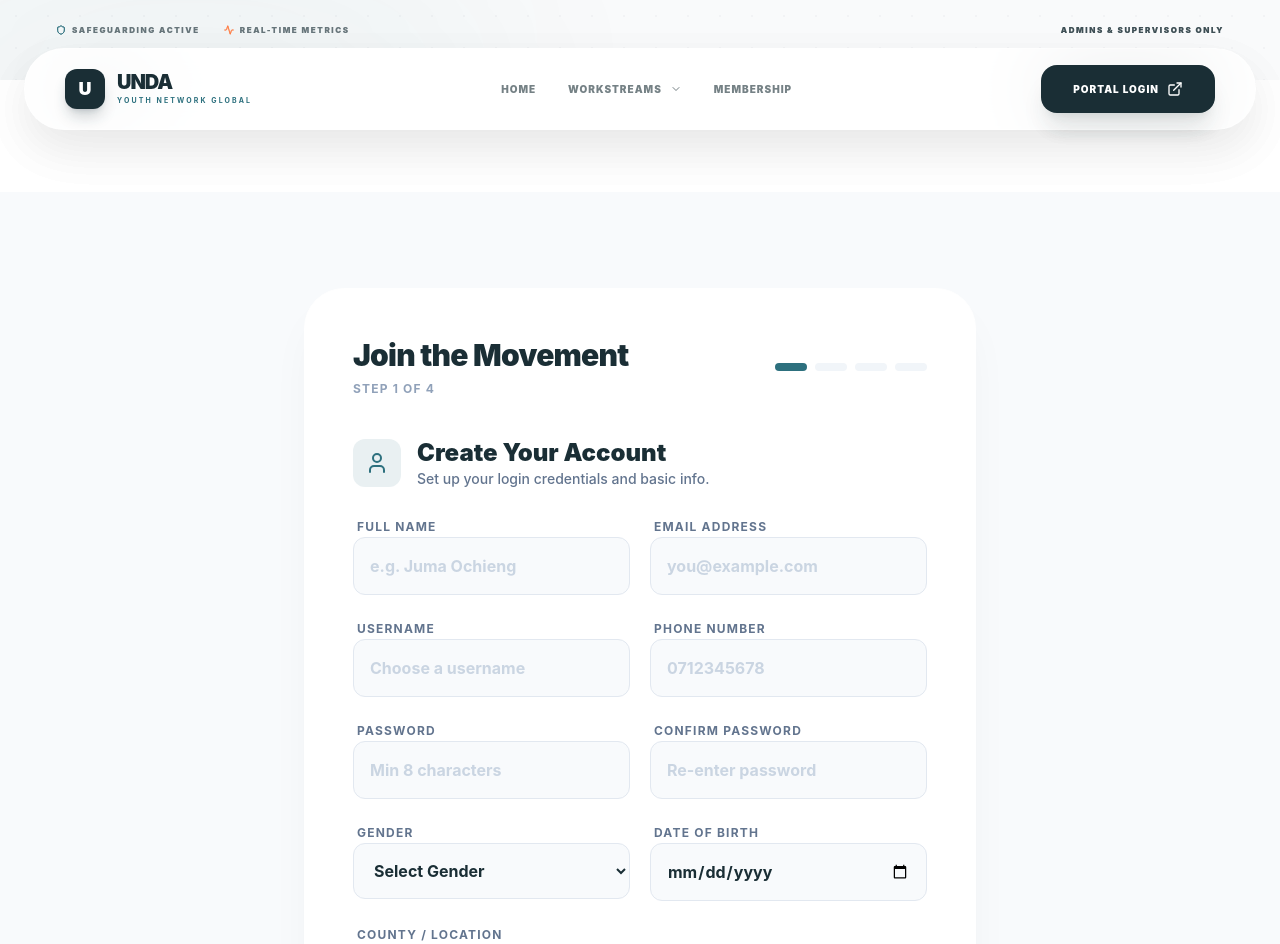
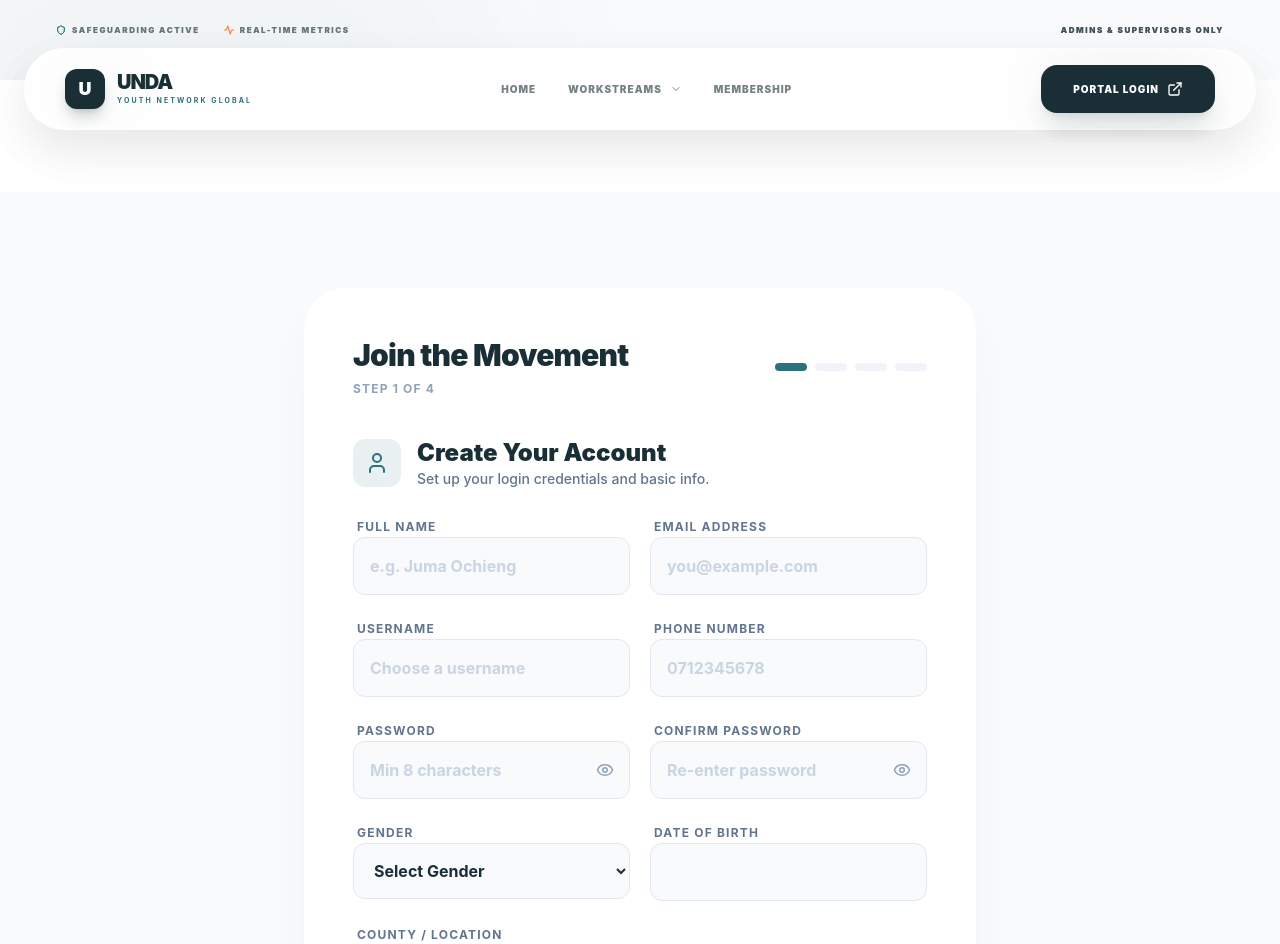
Before and after one commit to JamesKamau-5773/Unda-YouthNetwork-Frontend, a React (Vite) app: page /join in a window 1280 px wide. Shown: the top 944 px of the page. Built offline with nearby package versions, Linux system fonts and the light colour scheme.

Commit message:
Feature: Add show/hide password toggle to all forms with password input

```diff
--- a/src/features/auth/MultiStepChampionForm.jsx
+++ b/src/features/auth/MultiStepChampionForm.jsx
@@ -1,6 +1,7 @@
 import React, { useState } from 'react';
 import { memberService } from '../../services/apiService';
 import { useNavigate } from 'react-router-dom';
+import { Eye, EyeOff } from 'lucide-react';
 
 const initialState = {
   // Account fields
@@ -26,6 +27,8 @@ export default function MultiStepChampionForm() {
   const [step, setStep] = useState(0);
   const [isSubmitting, setIsSubmitting] = useState(false);
   const [error, setError] = useState('');
+  const [showPassword, setShowPassword] = useState(false);
+  const [showConfirmPassword, setShowConfirmPassword] = useState(false);
   const navigate = useNavigate();
 
   const handleChange = e => {
@@ -74,8 +77,18 @@ export default function MultiStepChampionForm() {
             <input name="email" type="email" value={form.email} onChange={handleChange} placeholder="Email Address" className="input" required />
             <input name="username" value={form.username} onChange={handleChange} placeholder="Username" className="input" required />
             <input name="phone" type="tel" value={form.phone} onChange={handleChange} placeholder="Phone Number (0712345678)" className="input" required />
-            <input name="password" type="password" value={form.password} onChange={handleChange} placeholder="Password (min 8 characters)" className="input" required />
-            <input name="confirmPassword" type="password" value={form.confirmPassword} onChange={handleChange} placeholder="Confirm Password" className="input" required />
+            <div className="relative">
+              <input name="password" type={showPassword ? 'text' : 'password'} value={form.password} onChange={handleChange} placeholder="Password (min 8 characters)" className="input pr-10" required />
+              <button type="button" onClick={() => setShowPassword(!showPassword)} className="absolute right-3 top-1/2 -translate-y-1/2 text-slate-400 hover:text-unda-teal">
+                {showPassword ? <EyeOff size={18} /> : <Eye size={18} />}
+              </button>
+            </div>
+            <div className="relative">
+              <input name="confirmPassword" type={showConfirmPassword ? 'text' : 'password'} value={form.confirmPassword} onChange={handleChange} placeholder="Confirm Password" className="input pr-10" required />
+              <button type="button" onClick={() => setShowConfirmPassword(!showConfirmPassword)} className="absolute right-3 top-1/2 -translate-y-1/2 text-slate-400 hover:text-unda-teal">
+                {showConfirmPassword ? <EyeOff size={18} /> : <Eye size={18} />}
+              </button>
+            </div>
           </div>
         )}
         {step === 1 && (
--- a/src/pages/Portal/MultiStepChampionForm.jsx
+++ b/src/pages/Portal/MultiStepChampionForm.jsx
@@ -1,23 +1,40 @@
 import React, { useState } from 'react';
 import { useNavigate } from 'react-router-dom';
 import { memberService, championService } from '@/services/apiService';
-import { User, ShieldAlert, GraduationCap, Link2, ArrowRight, ArrowLeft, CheckCircle, Loader2 } from 'lucide-react';
+import { User, ShieldAlert, GraduationCap, Link2, ArrowRight, ArrowLeft, CheckCircle, Loader2, Eye, EyeOff } from 'lucide-react';
 import { Button } from "@/components/ui/button";
 import Layout from '../../components/shared/Layout';
 
 // InputField is outside the main component for performance
-const InputField = ({ label, type = "text", value, onChange, placeholder }) => (
+const InputField = ({ label, type = "text", value, onChange, placeholder }) => {
+  const [showPassword, setShowPassword] = useState(false);
+  const isPasswordField = type === 'password';
+
+  return (
     <div className="space-y-2">
       <label className="text-xs font-bold text-slate-500 uppercase tracking-widest ml-1">{label}</label>
+      <div className="relative">
         <input
-      type={type}
+          type={isPasswordField && !showPassword ? 'password' : 'text'}
           value={value}
           onChange={onChange}
           placeholder={placeholder}
           className="w-full p-4 rounded-xl bg-slate-50 border border-slate-200 text-unda-navy font-bold focus:outline-none focus:ring-2 focus:ring-unda-teal/20 focus:border-unda-teal transition-all placeholder:text-slate-300"
         />
+        {isPasswordField && (
+          <button
+            type="button"
+            onClick={() => setShowPassword(!showPassword)}
+            className="absolute right-4 top-1/2 -translate-y-1/2 text-slate-400 hover:text-unda-teal transition-colors"
+            aria-label={showPassword ? 'Hide password' : 'Show password'}
+          >
+            {showPassword ? <EyeOff size={18} /> : <Eye size={18} />}
+          </button>
+        )}
+      </div>
     </div>
   );
+};
 
 const MultiStepChampionForm = () => {
   const navigate = useNavigate();
```
Lines whose indentation alone changed are shown as unchanged.
